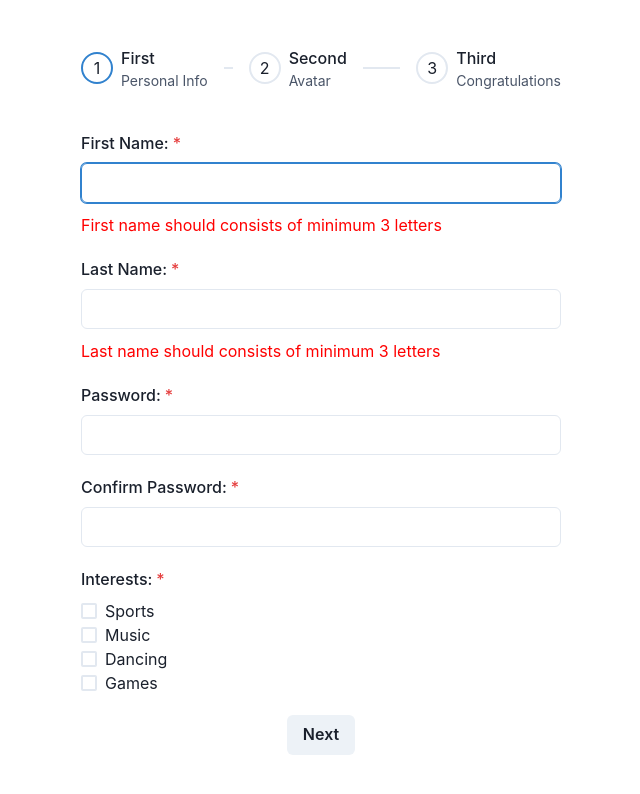
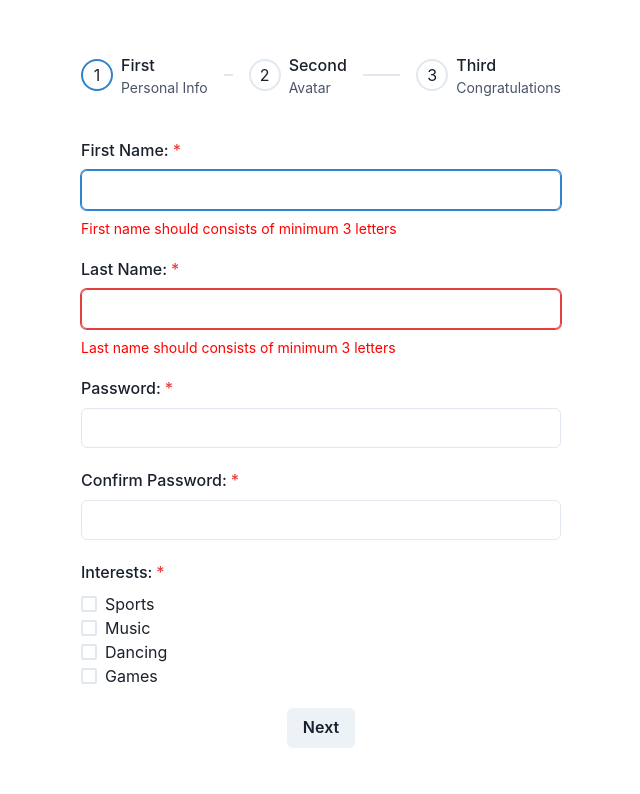
Before and after one commit to ddushev/blackdeep-assignment, a React (Vite) app: page / in a window 1280 px wide. Both pictures are taken after a click on the button "Next". Shown: the top 794 px of the page, without its empty margins (319-959 px from the left). Built offline with nearby package versions, Linux system fonts and the light colour scheme.

Commit message:
Form. replace Text with FormErrorMessage el

```diff
--- a/src/components/ui/Form.tsx
+++ b/src/components/ui/Form.tsx
@@ -16,8 +16,8 @@ import {
   StepTitle,
   Stepper,
   useSteps,
-  Text,
   Center,
+  FormErrorMessage,
 } from '@chakra-ui/react';
 import { SubmitHandler, useForm } from 'react-hook-form';
 import { z } from "zod";
@@ -91,35 +91,33 @@ function Form() {
       <form onSubmit={handleSubmit(onSubmit)}>
         {activeStep === 0 && (
           <>
-            <FormControl mb="20px" isRequired>
+            <FormControl mb="20px" isRequired isInvalid={!!errors.firstName?.message}>
               <FormLabel>First Name:</FormLabel>
               <Input type="text" {...register('firstName')} />
-              {errors.firstName?.message && (
-                <Text color="red" mt="10px">{errors.firstName?.message}</Text>
-              )}
+              <FormErrorMessage color="red" mt="10px">{errors.firstName?.message}</FormErrorMessage>
             </FormControl>
-            <FormControl mb="20px" isRequired>
+            <FormControl mb="20px" isRequired isInvalid={!!errors.lastName?.message}>
               <FormLabel>Last Name:</FormLabel>
               <Input type="text" {...register('lastName')} />
               {errors.lastName?.message && (
-                <Text color="red" mt="10px">{errors.lastName?.message}</Text>
+                <FormErrorMessage color="red" mt="10px">{errors.lastName?.message}</FormErrorMessage>
               )}
             </FormControl>
-            <FormControl mb="20px" isRequired>
+            <FormControl mb="20px" isRequired isInvalid={!!errors.password?.message}>
               <FormLabel>Password:</FormLabel>
               <Input type="password" {...register('password')} />
               {errors.password?.message && (
-                <Text color="red" mt="10px">{errors.password?.message}</Text>
+                <FormErrorMessage color="red" mt="10px">{errors.password?.message}</FormErrorMessage>
               )}
             </FormControl>
-            <FormControl mb="20px" isRequired>
+            <FormControl mb="20px" isRequired isInvalid={!!errors.confirmPassword?.message}>
               <FormLabel>Confirm Password:</FormLabel>
               <Input type="password" {...register('confirmPassword')} />
               {errors.confirmPassword?.message && (
-                <Text color="red" mt="10px">{errors.confirmPassword?.message}</Text>
+                <FormErrorMessage color="red" mt="10px">{errors.confirmPassword?.message}</FormErrorMessage>
               )}
             </FormControl>
-            <FormControl mb="20px" isRequired>
+            <FormControl mb="20px" isRequired isInvalid={!!errors.interests?.message}>
               <FormLabel>Interests:</FormLabel>
               <Flex direction="column">
                 <Checkbox {...register('interests')} id="sports" value="Sports">Sports</Checkbox>
@@ -128,13 +126,13 @@ function Form() {
                 <Checkbox {...register('interests')} id="games" value="Games">Games</Checkbox>
               </Flex>
               {errors.interests?.message && (
-                <Text color="red" mt="10px">{errors.interests?.message}</Text>
+                <FormErrorMessage color="red" mt="10px">{errors.interests?.message}</FormErrorMessage>
               )}
             </FormControl>
           </>
         )}
         {activeStep === 1 && (
-          <FormControl mb="20px" isRequired>
+          <FormControl mb="20px" isRequired isInvalid={!!errors.avatar?.message}>
             <FormLabel>Upload avatar:</FormLabel>
             <Input type="file" {...register('avatar')} />
             {errors.avatar && <span>This field is required</span>}
@@ -143,7 +141,7 @@ function Form() {
 
         {activeStep === 2 && (
           <Center mb="20px">
-            <Text fontSize="3xl">Thanks for registering!</Text>
+            <FormErrorMessage fontSize="3xl">Thanks for registering!</FormErrorMessage>
           </Center>
         )}
         <Flex justifyContent="center" gap="20px">
--- a/src/lib/schema.ts
+++ b/src/lib/schema.ts
@@ -12,6 +12,7 @@ const FormDataSchema = z.object({
     .trim()
     .regex(namesRegEx, "Last name should consists of minimum 3 letters"),
   password: z.string().trim(),
+  confirmPassword: z.string().trim(),
 });
 
 export default FormDataSchema;
```
